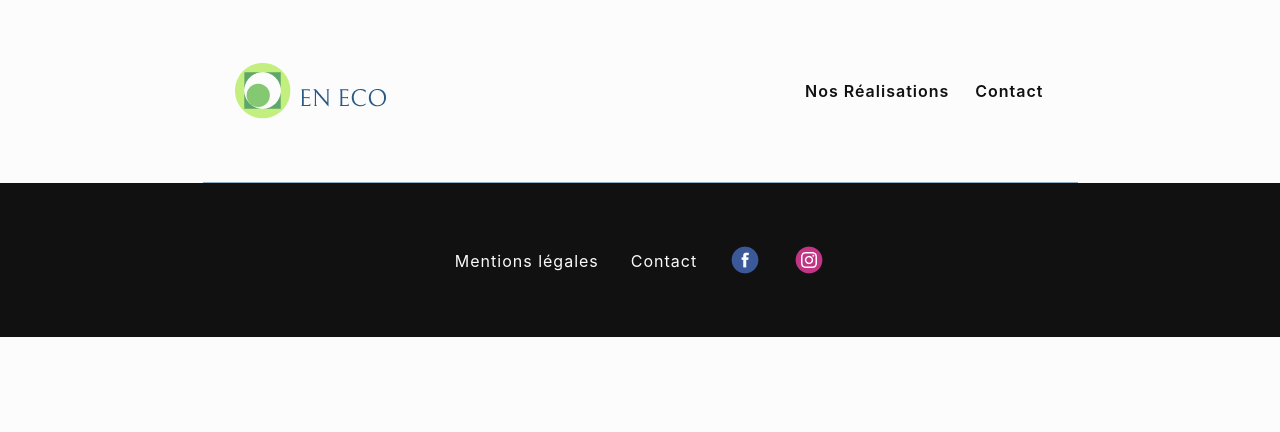
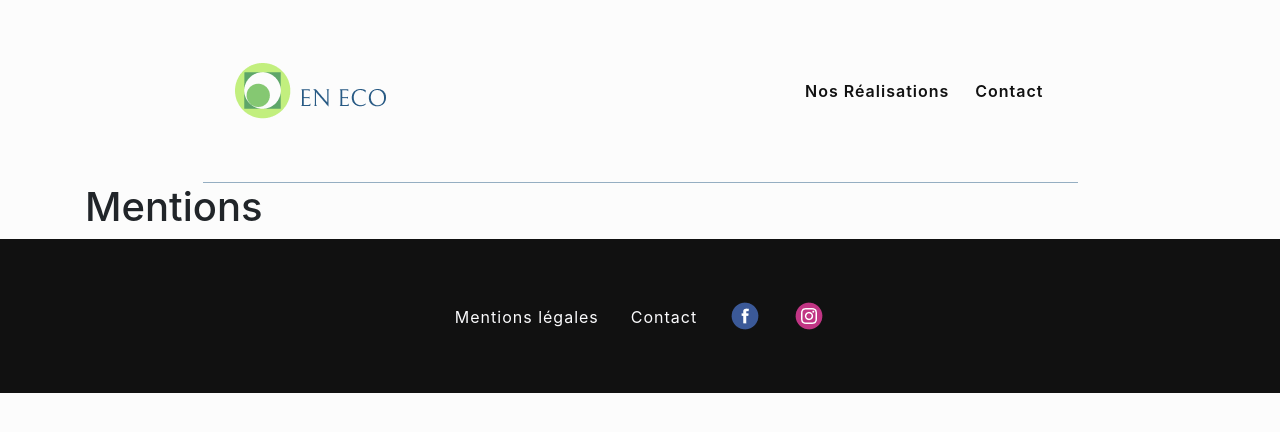
Before and after one commit to EmirKherchi/EN-ECO, a Vue app: page /mentions in a window 1280 px wide. Shown: the top 432 px of the page. Built offline with nearby package versions, Linux system fonts and the light colour scheme.

Commit message:
router to mentions légales done

```diff
--- a/src/router/index.js
+++ b/src/router/index.js
@@ -25,7 +25,14 @@ const routes = [
     // this generates a separate chunk (about.[hash].js) for this route
     // which is lazy-loaded when the route is visited.
     component: () => import(/* webpackChunkName: "about" */ '../views/Contact.vue')
-  }
+  }, {
+    path: '/mentions',
+    name: 'Mentions',
+    // route level code-splitting
+    // this generates a separate chunk (about.[hash].js) for this route
+    // which is lazy-loaded when the route is visited.
+    component: () => import(/* webpackChunkName: "about" */ '../views/Mentions.vue')
+  },
 ]
 
 const router = new VueRouter({
--- /dev/null
+++ b/src/views/Mentions.vue
@@ -0,0 +1,19 @@
+<template>
+  <div class="Works">
+    <b-container>
+     <h1>Mentions</h1>
+    </b-container>
+  </div>
+</template>
+
+<script>
+// @ is an alias to /src
+//import HelloWorld from '@/components/HelloWorld.vue'
+
+export default {
+  name: 'Home',
+  components: {
+    //HelloWorld
+  }
+}
+</script>
```
